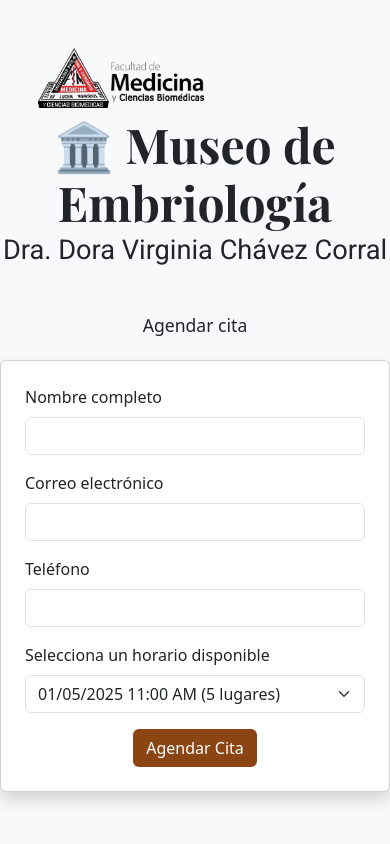
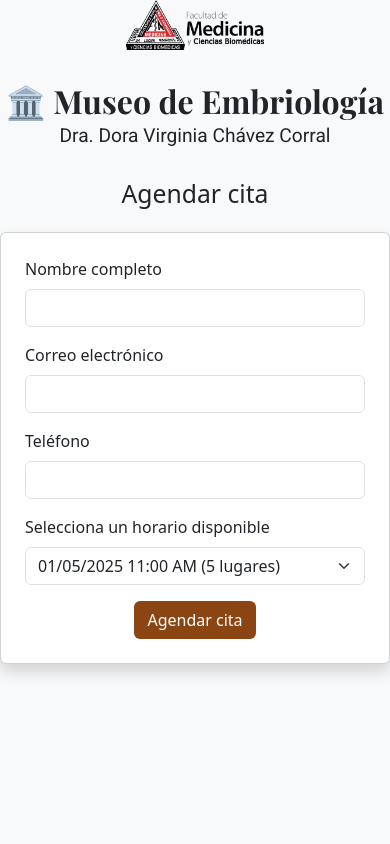
Before and after one commit to EmbryoPass/EmbryoPass, a Flask app: page / in a window 390 px wide. Run offline with Flask 3, Linux system fonts and the light colour scheme; data comes from the database, SQL or seed files in the repository.

Commit message:
Update agendar.html

```diff
--- a/templates/agendar.html
+++ b/templates/agendar.html
@@ -6,36 +6,57 @@
   <title>Agendar cita - Museo de Embriología</title>
   <link href="https://cdn.jsdelivr.net/npm/bootstrap@5.3.0/dist/css/bootstrap.min.css" rel="stylesheet">
   <link href="https://fonts.googleapis.com/css2?family=Roboto:wght@400;700&family=Playfair+Display:wght@700&display=swap" rel="stylesheet">
-
   <style>
-        /* Ajustes de celular */
+    .logo-header {
+      position: absolute;
+      top: 20px;
+      left: 20px;
+      height: 60px;
+    }
+    .texto-museo {
+      text-align: center;
+      margin-top: 2rem;
+      margin-bottom: 2rem;
+    }
+    .titulo-museo {
+      font-family: 'Playfair Display', serif;
+      font-size: 3rem;
+      margin-bottom: 0.2rem;
+    }
+    .subtitulo-dra {
+      font-family: 'Roboto', sans-serif;
+      font-size: 1.7rem;
+      margin-top: 0.2rem;
+    }
+    /* Ajustes para celular */
     @media (max-width: 600px) {
-            h1, h2, h3, h4, h5, h6 {
-                font-size: 110%;
+      .logo-header {
+        position: static;
+        display: block;
+        margin: 0 auto;
+        height: 50px;
       }
-            input, select, button {
-                font-size: 110%;
-                padding: 10px;
+      .titulo-museo {
+        font-size: 2rem;
       }
-            .container {
-                padding: 10px;
+      .subtitulo-dra {
+        font-size: 1.2rem;
       }
     }
   </style>
 </head>
 <body class="bg-light">
-<div class="text-center my-5">
-<div class="text-start mb-2">
 
-    <img src="{{ url_for('static', filename='logo.png') }}" alt="Logo Facultad" style="height: 60px; margin-left: 1cm;"">
-</div>
-    <h1 style="font-family: 'Playfair Display', serif; font-size: 3rem; margin-bottom: 0.2rem;">🏛️ Museo de Embriología</h1>
-    <h4 style="font-family: 'Roboto', sans-serif; font-size: 1.7rem; margin-top: 0.2rem; margin-bottom: 2rem;">Dra. Dora Virginia Chávez Corral</h4>
+<!-- Logo -->
+<img src="{{ url_for('static', filename='logo.png') }}" alt="Logo Facultad" class="logo-header">
+
+<!-- Texto central -->
+<div class="texto-museo">
+  <h1 class="titulo-museo">🏛️ Museo de Embriología</h1>
+  <h4 class="subtitulo-dra">Dra. Dora Virginia Chávez Corral</h4>
 </div>
 
 <h2 class="text-center mb-4">Agendar cita</h2>
-
-
 
 {% with messages = get_flashed_messages(with_categories=true) %}
   {% if messages %}
@@ -65,13 +86,11 @@
            <option value="{{ id }}">{{ fecha_hora }} ({{ disponibles }} lugares)</option>
       {% endfor %}
     </select>
-
   </div>
   <div class="text-center">
-            <button type="submit" class="btn" style="background-color: #8B4513; color: white;">Agendar Cita</button>
-
+    <button type="submit" class="btn" style="background-color: #8B4513; color: white;">Agendar cita</button>
   </div>
 </form>
-</div>
+
 </body>
 </html>
```
Lines whose indentation alone changed are shown as unchanged.
